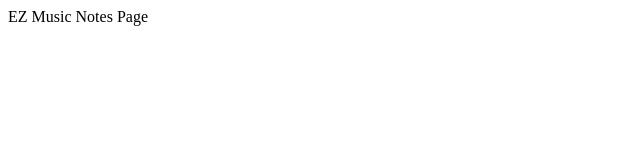
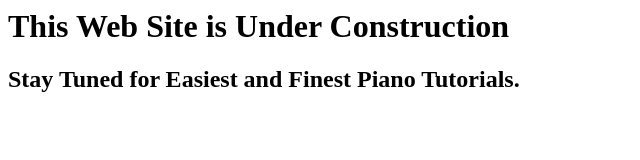
Before and after one commit to pmandpe/ezmusicnotes, a plain HTML site: page index.htm in a window 1280 px wide. Shown: the whole page, without its empty margins (0-640 px from the left). Drawn offline with Linux system fonts and the light colour scheme.

Commit message:
Update index.htm

```diff
--- a/index.htm
+++ b/index.htm
@@ -1 +1,4 @@
-EZ Music Notes Page
+<h1>This Web Site is Under Construction </h1>
+<h2>
+Stay Tuned for Easiest and Finest Piano Tutorials.
+</h2>
```
